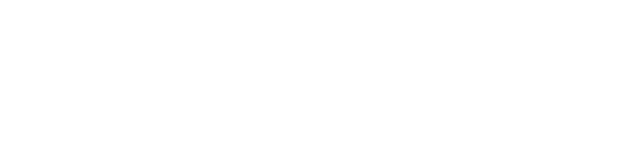
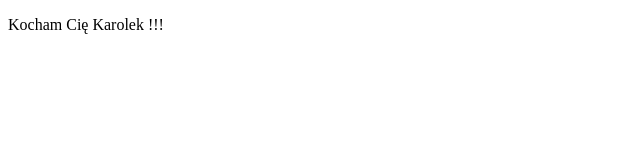
Before and after one commit to Hekterek/gitHubZabawa, a plain HTML site: page Projekt/index.html in a window 1280 px wide. Shown: the whole page, without its empty margins (0-640 px from the left). Drawn offline with Linux system fonts and the light colour scheme.

Commit message:
initial commit

```diff
--- a/Projekt/index.html
+++ b/Projekt/index.html
@@ -10,6 +10,8 @@
 
 <body>
 
+<p>Kocham Cię Karolek !!!</p>
+
 </body>
 
 </html>
```
